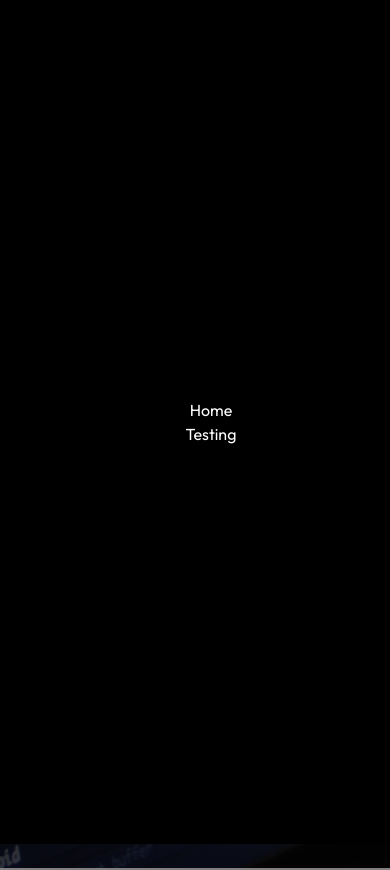
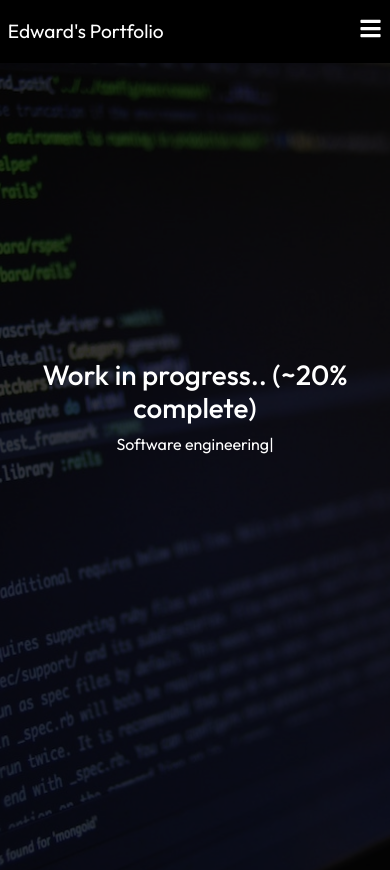
Before and after one commit to Ed0207/edPortfolio, a React (Create React App) app: page /#/ in a window 390 px wide. Shown: the top 870 px of the page. Built offline with nearby package versions, Linux system fonts and the light colour scheme; no server answers.

Commit message:
basic navigation bar implementation complete

```diff
--- a/src/components/Navbar.css
+++ b/src/components/Navbar.css
@@ -1,4 +1,6 @@
 .title{
+    font-size: larger;
+    padding: 2vh 2vw;
     position: relative;
     top: 0;
     left: 0;
@@ -17,6 +19,12 @@
     padding-right: 1vw;
 }
 
+.faIcon{
+    display: none;
+    font-size: larger;
+    color: white;
+}
+
 /* changing navigation bar button when corresponding device apply */
 @media screen and (max-width: 1040px) {
     .nav-menu{
@@ -28,7 +36,20 @@
         width: 100%;
         position: absolute;
         top: 0;
+        left: -100%;
+        z-index: -1;
+    }
+
+    .nav-menu.show{
         left: 0;
-        z-index: 1;
+    }
+
+    .nav-menu li{
+        padding: 5vh 5vw;
+    }
+
+    .faIcon{
+        display: block;
+        visibility: visible;
     }
 }
--- a/src/components/Navbar.js
+++ b/src/components/Navbar.js
@@ -1,14 +1,18 @@
-import React from 'react';
+import {React, useState} from 'react';
 import "./Navbar.css"
 import { Link } from 'react-router-dom';
+import {FaBars} from "react-icons/fa"
 
 function Navbar (props) {
 
     let banner = props.name
+    if(props.name == null){
+        banner = "Edward's Portfolio"
+    }
 
-    if(props.name == null){
-        banner = "Ed's portfolio"
-    }
+    // click event handler
+    const [click, setClick] = useState(false);
+    const clickHandler = () => setClick(!click)
 
     // props.name = Ed's portfolio
     return(
@@ -16,17 +20,24 @@ function Navbar (props) {
             <Link to="/">
                 {banner}
             </Link>
-            <ul className='nav-menu'>
+            <FaBars onClick={clickHandler} className='faIcon'></FaBars>
+            <ul className={click ? "nav-menu show" : "nav-menu"}>
                 <li>
                     <Link to="/">Home</Link>
                 </li>
                 <li>
                     <Link to="/test">Testing</Link>
                 </li>
+                <li>
+                    <Link to="/">link3</Link>
+                </li>
+                <li>
+                    <Link to="/">link4</Link>
+                </li>
+                <li>
+                    <Link to="/">link5</Link>
+                </li>
             </ul>
-            {/* <nav className="navbar navbar-dark bg-dark">
-                    <a className="navbar-brand mr-auto p-2" href="./">{props.name}</a>
-            </nav> */}
         </div>
     );
 }
```
